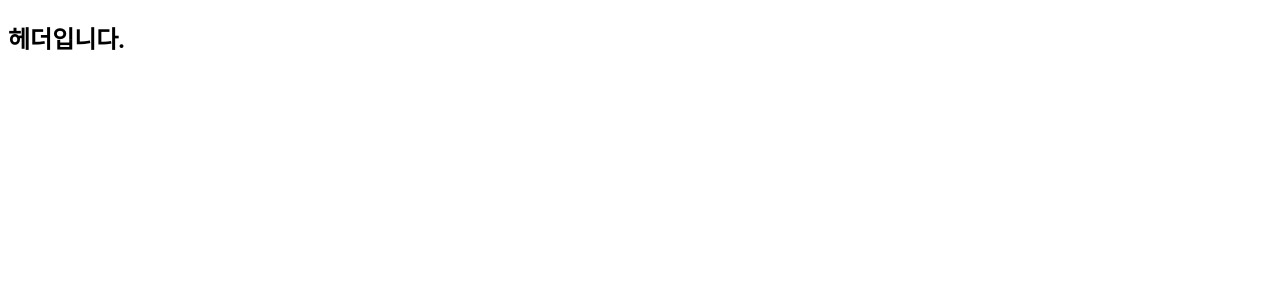
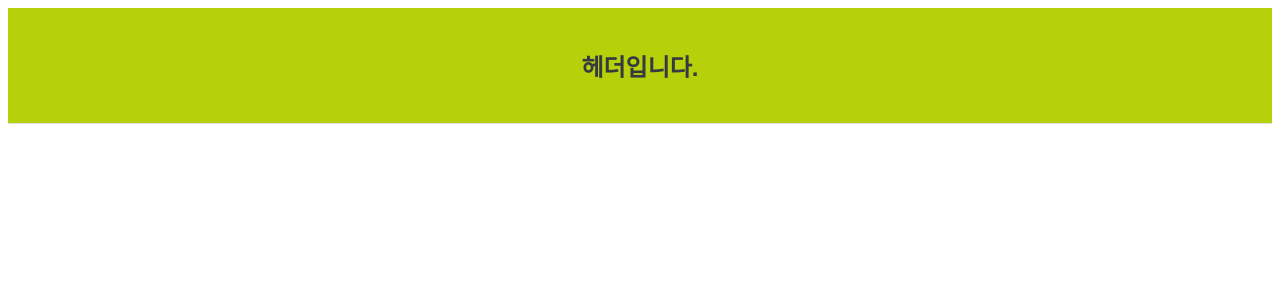
Before and after one commit to hyunjin0209/react-notice, a React (Create React App) app: page / in a window 1280 px wide. Shown: the top 300 px of the page. Built offline with nearby package versions, Linux system fonts and the light colour scheme.

Commit message:
헤더생성 완료

```diff
--- a/src/App.js
+++ b/src/App.js
@@ -1,4 +1,5 @@
 import Header from "./component/header";
+import "./css/header.css";
 function App() {
   return (
     <>
--- a/src/component/header.jsx
+++ b/src/component/header.jsx
@@ -1,7 +1,7 @@
 export default function Header() {
   return (
     <>
-      <div>
+      <div className="header">
         <h2>헤더입니다.</h2>
       </div>
     </>
--- /dev/null
+++ b/src/css/header.css
@@ -0,0 +1,12 @@
+/* Header.css */
+.header {
+  background-color: #b6d109;
+  padding: 20px;
+  text-align: center;
+  border-bottom: 1px solid #dee2e6;
+}
+
+.header h2 {
+  color: #343a40;
+  font-family: "Arial", sans-serif;
+}
```
Also changed, not shown: src/reportWebVitals.js (deleted, +0 -13 lines), src/setupTests.js (deleted, +0 -5 lines).
